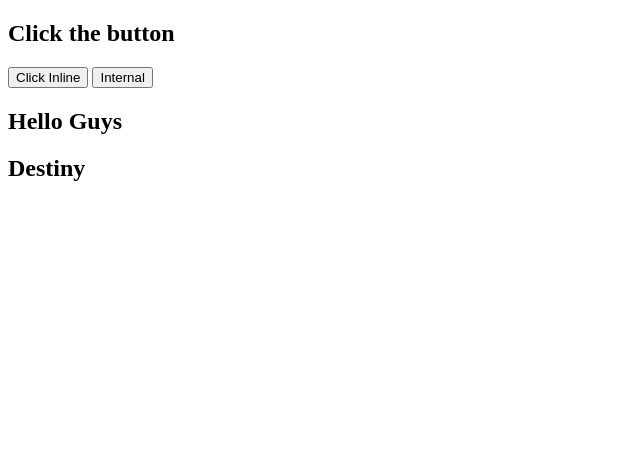
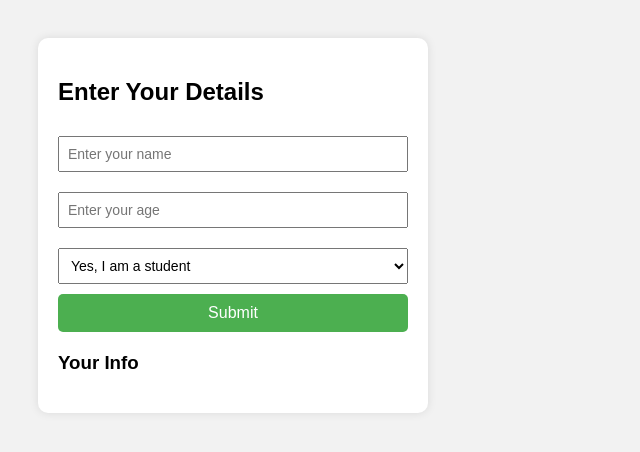
Before and after one commit to MOWASOFT/DYclassJs, a plain HTML site: page class.html in a window 1280 px wide. Shown: the whole page, without its empty margins (0-640 px from the left). Drawn offline with Linux system fonts and the light colour scheme.

Commit message:
3rd June

```diff
--- a/class.html
+++ b/class.html
@@ -3,33 +3,79 @@
 <head>
     <meta charset="UTF-8">
     <meta name="viewport" content="width=device-width, initial-scale=1.0">
-    <title>Document</title>
+    <title>Student</title>
+    <style>
+        body{
+            font-family: Arial, Helvetica, sans-serif;
+            background: #f2f2f2;
+            padding: 30px;
+        }
+        .card {
+            background: white;
+            padding: 20px;
+            max-width: 350px;
+            border-radius: 10px;
+            box-shadow: 0 0 10px rgba(0,0,0,0.1);
+        }
+        input, select {
+            margin: 10px 0;
+            padding: 8px;
+            width: 100%;
+            box-sizing: border-box;
+            font-size: 14px;
+        }
+       button {
+  padding: 10px;
+  width: 100%;
+  background-color: #4CAF50;
+  color: white;
+  border: none;
+  font-size: 16px;
+  border-radius: 5px;
+  cursor: pointer;
+}
+
+button:hover {
+  background-color: #17631a;
+}
+
+p {
+  margin: 5px 0;
+}
+    </style>
 </head>
- <h2>Click the button</h2>
- <!--Inline Js-->
-<button onclick="alert('This is an inline JavaScript!')">Click Inline</button>
-<button onclick="displayAll()">Internal</button>
+<body>
+    <div class="card">
+        <h2>Enter Your Details</h2>
+        <input type="text" id="nameInput" placeholder="Enter your name">
+        <input type="text" id="ageInput" placeholder="Enter your age">
+        <select id="statusInput">
+           <option value="true">Yes, I am a student</option>
+           <option value="false">No, I am not a student</option>
+        </select><br>
+        <button onclick ="displayInfo()">Submit</button>
+        <div id="result" style="margin-top: 20px;">
+            <h3>Your Info</h3>
+            <p id="studentName"></p>
+            <p id="studentAge"></p>
+            <p id="studentStatus"></p>
+        </div>
 
-<p id="demo">this is a boy</p>
-<h2 id="martins">Martins</h2>
+    </div>
 
+    <script src="script.js">
+        function displayInfo() {
+            //Get input Value
+            let name = document.getElementById("nameInput").value;
+            let age = document.getElementById("ageInput").value;
+            let isStudent = document.getElementById("statusInput").value;
 
+            //Display Result
+            document.getElementById("studentName").innerText = name;
+            document.getElementById("studentAge").innerText = age;
+            document.getElementById("studentStatus").innerText = (isStudent === "true" ? "Yes" : "No");
+        }
 
-<!--Internal Js-->
-<script>
-    function displayAll() {
-        alert('Internal Javascript');
-    }
-
-    document.getElementById("demo").innerHTML = "<h2>Hello Guys</h2>";
-    document.getElementById("martins").innerText = "Destiny"
-
-    /* document.write( 50 + 6)
-    console.log(5+20)
-   */
-</script>
-
-<!--External Js-->
-<script src="script.js"></script>
+    </script>
 </body>
 </html>
--- a/script.js
+++ b/script.js
@@ -77,7 +77,7 @@ console.log('My name is ' + name +', I am ' + age + ' i live in ' + address);
  3. Helps us to perform task
  for function to work you need to call it.
 */
-
+/*
 function greets() {
     alert('Welcome to Javascript')
 };
@@ -87,7 +87,7 @@ function greets() {
 /* function funtionName ( Argument ) {
     //task or instruction
 } */
-
+/*
 function greet(name, lastName) {
     console.log('Hello ' + name + lastName);
 }
@@ -102,4 +102,17 @@ function calculateSum (a,b) {
 let result = calculateSum(5,6);
 console.log('Your sum is: ' , result)
 
-console.log(result)
+console.log(result) */
+
+
+  function displayInfo() {
+            //Get input Value
+            let name = document.getElementById("nameInput").value;
+            let age = document.getElementById("ageInput").value;
+            let isStudent = document.getElementById("statusInput").value;
+
+            //Display Result
+            document.getElementById("studentName").innerText = name;
+            document.getElementById("studentAge").innerText = age;
+            document.getElementById("studentStatus").innerText = "" + (isStudent === "true" ? "Yes" : "No");
+        }
```
